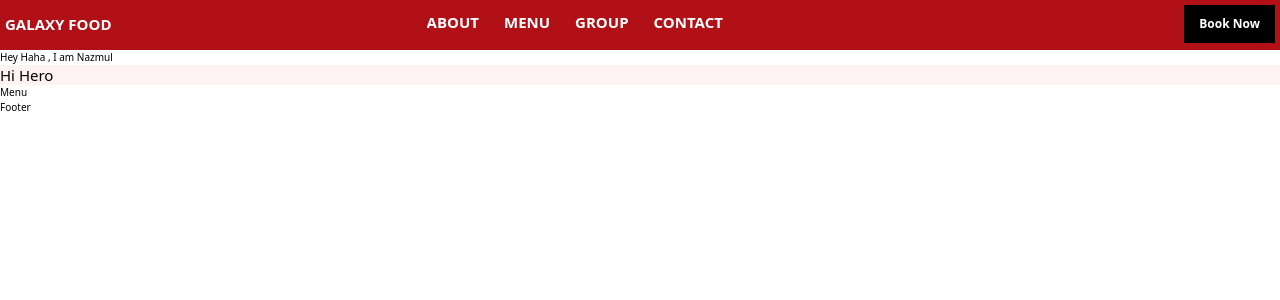
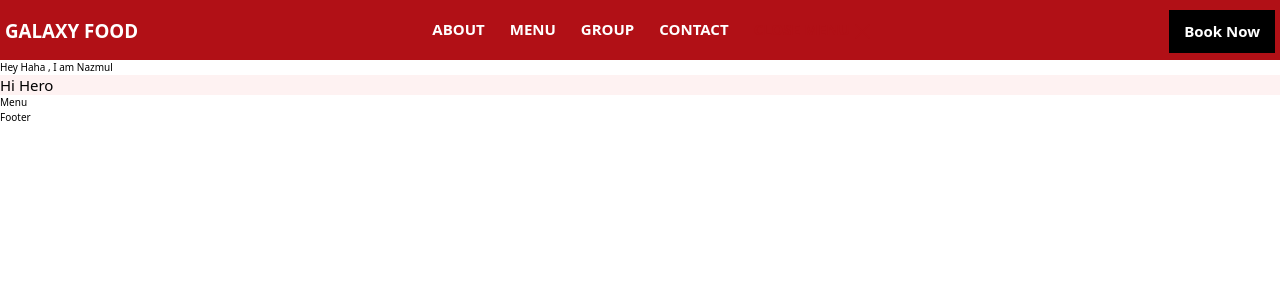
Before and after one commit to nhayaan07/Galaxy_Food, a React (Vite) app: page / in a window 1280 px wide. Shown: the top 300 px of the page. Built offline with nearby package versions, Linux system fonts and the light colour scheme.

Commit message:
Navbar Updated

```diff
--- a/Components/Nvabar/Navbar.css
+++ b/Components/Nvabar/Navbar.css
@@ -1,36 +1,42 @@
 @media (max-width: 576px) {
 .mobile-menu {
 position: absolute;
-    background: #F9F7F1;
-    top: 50px;
+    background: white;
+    top: 60px;
     left: -100vw;
     width: 80%;
     flex-direction: column;
     color: black!important;
     align-items: start;
-    height: calc(100% - 50px);
+    height: calc(100% - 60px);
     padding-top: 5rem;
     padding-left: 1rem;
     visibility: hidden;
     transition: all 0.5s ease-in-out;
+    flex-wrap: wrap;
 }
 .mobile-menu.active {
     visibility: visible;
     left: 0;
 }
 .mobile-menu li {
-    border: 1px solid black;
+    background: #e1e1e17d;
     width: 90%;
-    font-size: 2rem;
-    padding: 1rem;
+    font-size: 1.5rem;
+    padding: 1.2rem;
 
 }
 .mobile-menu li:hover {
     background-color: var(--primary-color);
     color: white;
 }
+.mobile-menu li:first-child {
+    background: none;
+    padding: 0;
+
+}
 .mobile-menu li:first-child:hover {
-    background: none;
+    background-color: none;
 }
 
 
--- a/Components/Nvabar/Navbar.jsx
+++ b/Components/Nvabar/Navbar.jsx
@@ -21,7 +21,7 @@ mobileRef.current.classList.toggle('active');
 
 <>
 
-<nav className="bg-[--primary-color] p-2 h-[5rem] overflow-hidden">
+<nav className="bg-[--primary-color] p-2 h-[6rem] overflow-hidden py-4">
  <div className="nav-container flex justify-between items-center overflow-hidden box-border">
 
  {/* Mobile icon Start  */}
@@ -35,7 +35,7 @@ mobileRef.current.classList.toggle('active');
 
 
 <div className="branding  md:block">
-    <a className=" uppercase font-bold text-2xl text-white" href="#"> Galaxy Food</a>
+    <a className=" uppercase font-bold text-3xl text-white" href="#"> Galaxy Food</a>
 </div>
 
 {/* here is menu item code  */}
--- a/src/index.css
+++ b/src/index.css
@@ -5,6 +5,7 @@
 @import url('https://fonts.googleapis.com/css2?family=Poppins&display=swap');
 
 /* this is primary css for webpage  */
+
 * {
     box-sizing: border-box;
     margin: 0;
@@ -36,6 +37,6 @@ ol {
     color: white;
     border: none;
     outline: navajowhite;
-    font-size: 1.2rem;
+    font-size: 1.5rem;
     font-weight: 700;
 }
```
